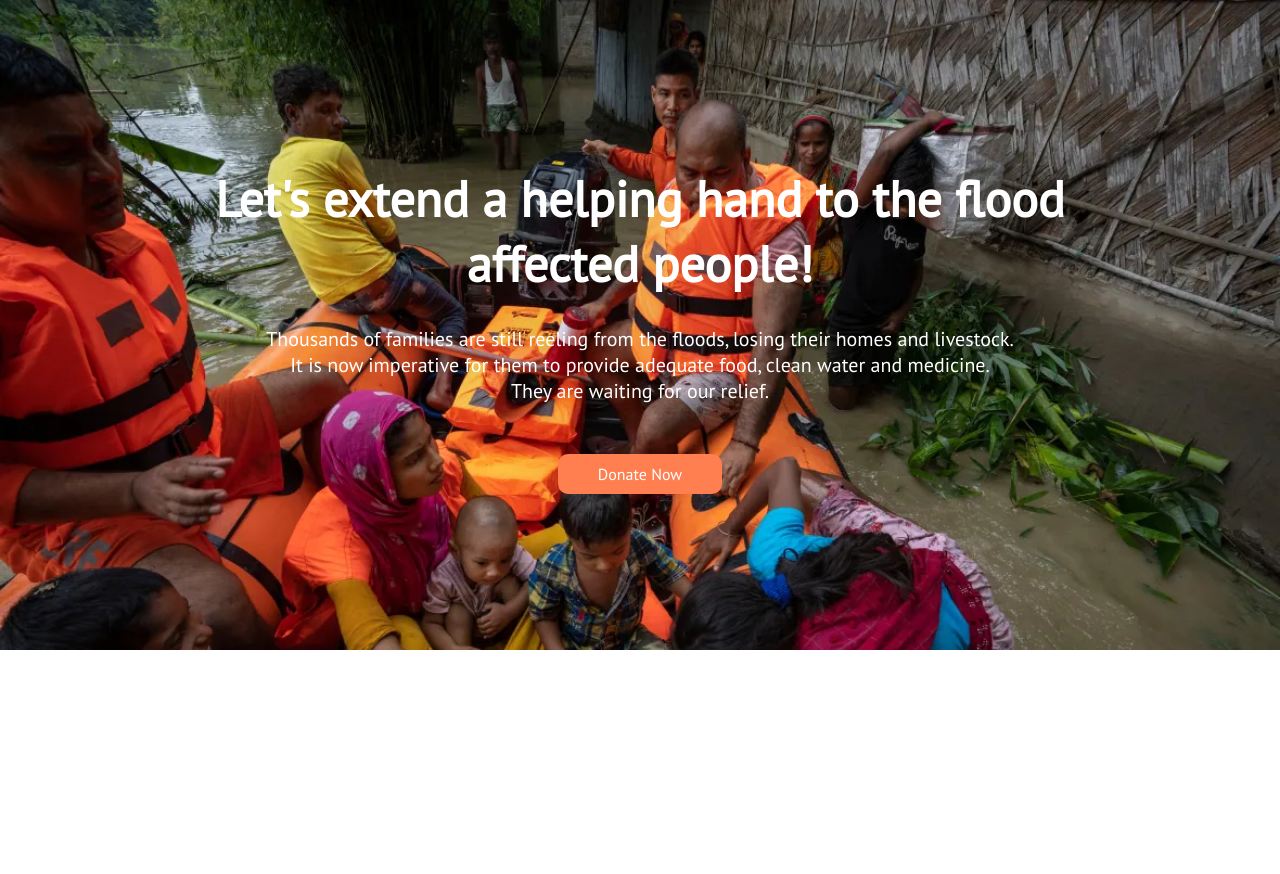
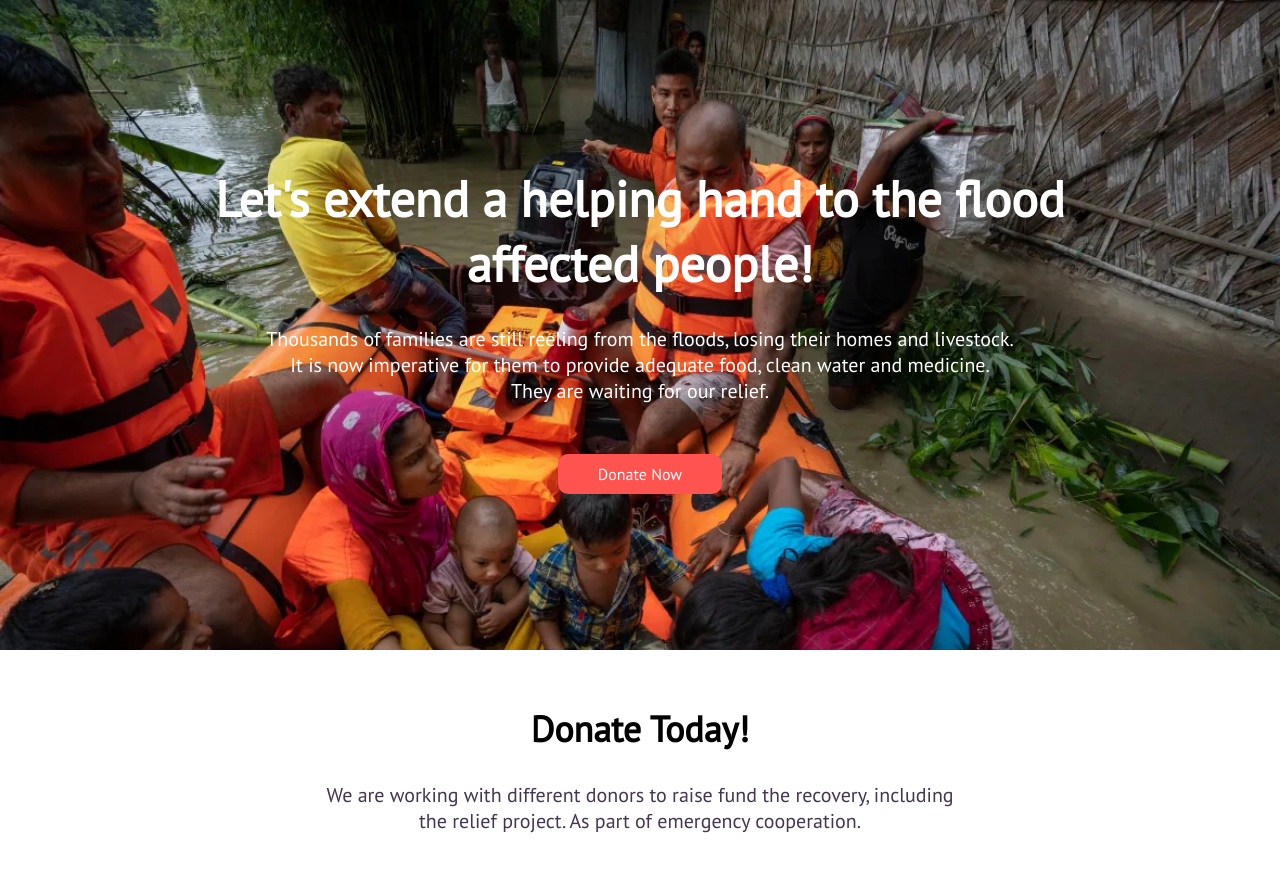
Before and after one commit to webdevmamoon/donate-now, a plain HTML site: page index.html in a window 1280 px wide. Before the commit the page ends 800 px from the top, so only its background shows below. Drawn offline with Linux system fonts and the light colour scheme.

Commit message:
donate today added

```diff
--- a/index.html
+++ b/index.html
@@ -27,6 +27,16 @@
             </div>
         </div>
     </section>
+    <section class="donate-container">
+        <div class="donate-area">
+            <div class="donate-content">
+                <h1 class="donate-title">Donate Today!</h1>
+                <p class="donate-description">We are working with different donors to raise fund the recovery, including
+                    <br>
+                    the relief project. As part of emergency cooperation.</p>
+            </div>
+        </div>
+    </section>
 </body>
 
 </html>
--- a/style.css
+++ b/style.css
@@ -37,8 +37,32 @@ body {
 
 .donate-button {
     padding: 10px 40px;
-    background-color: coral;
+    background-color: #ff5350;
     border-radius: 10px;
     color: white;
     text-decoration: none;
 }
+
+.donate-container {
+    display: flex;
+    align-items: center;
+    justify-content: center;
+}
+
+.donate-content {
+    text-align: center;
+    padding: 55px 0 10px 0;
+}
+
+.donate-title {
+    font-size: 36px;
+    font-weight: 600;
+    margin: 0;
+}
+
+.donate-description {
+    font-size: 20px;
+    font-weight: 300;
+    color: #44364e;
+    padding: 10px 0;
+}
```
